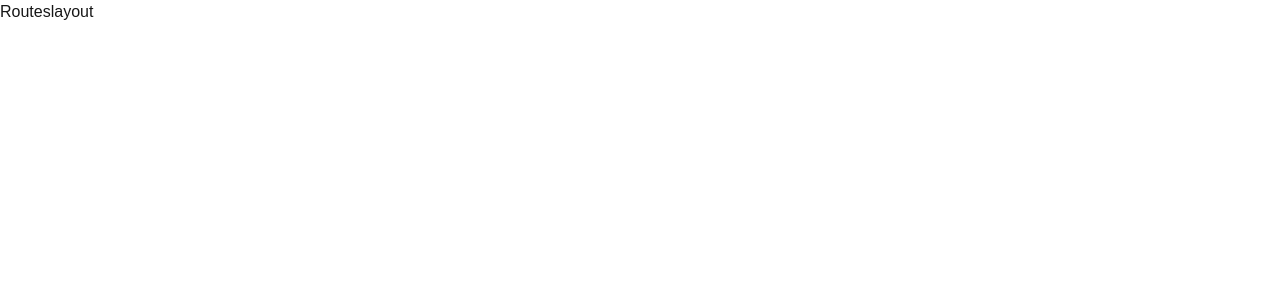
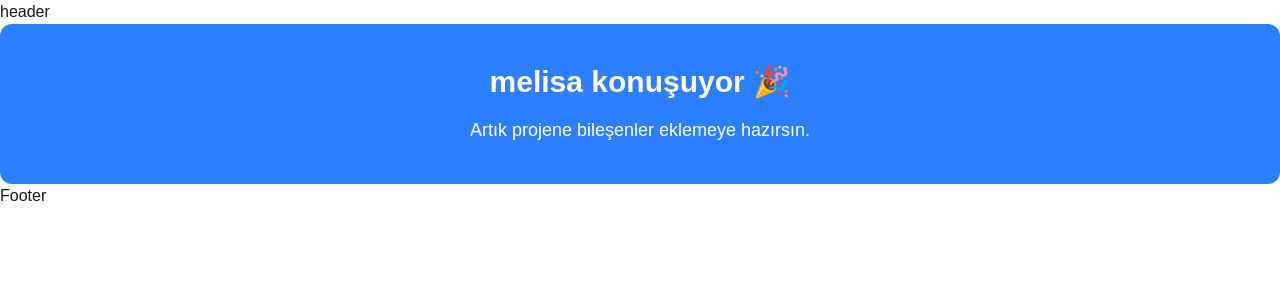
Before and after one commit to gulcanyurur/bluewave-app, a Next.js app: page / in a window 1280 px wide. Shown: the top 300 px of the page. Built offline with nearby package versions, Linux system fonts and the light colour scheme.

Commit message:
feat: create not found page

```diff
--- a/src/app/(routes)/layout.tsx
+++ b/src/app/(routes)/layout.tsx
@@ -1,11 +1,17 @@
-import React from 'react'
+import React from 'react';
 
-const Routeslayout = () => {
+interface RoutesLayoutProps {
+  children: React.ReactNode;
+}
+
+const RoutesLayout = ({ children }: RoutesLayoutProps) => {
   return (
     <div>
-      Routeslayout
+      header
+      {children}
+      Footer
     </div>
-  )
-}
+  );
+};
 
-export default Routeslayout
+export default RoutesLayout;
--- /dev/null
+++ b/src/app/not-found.tsx
@@ -0,0 +1,11 @@
+import React from 'react'
+
+const NotFoundPage= () => {
+  return (
+    <div>
+      NotFoundPage
+    </div>
+  )
+}
+
+export default  NotFoundPage
```
